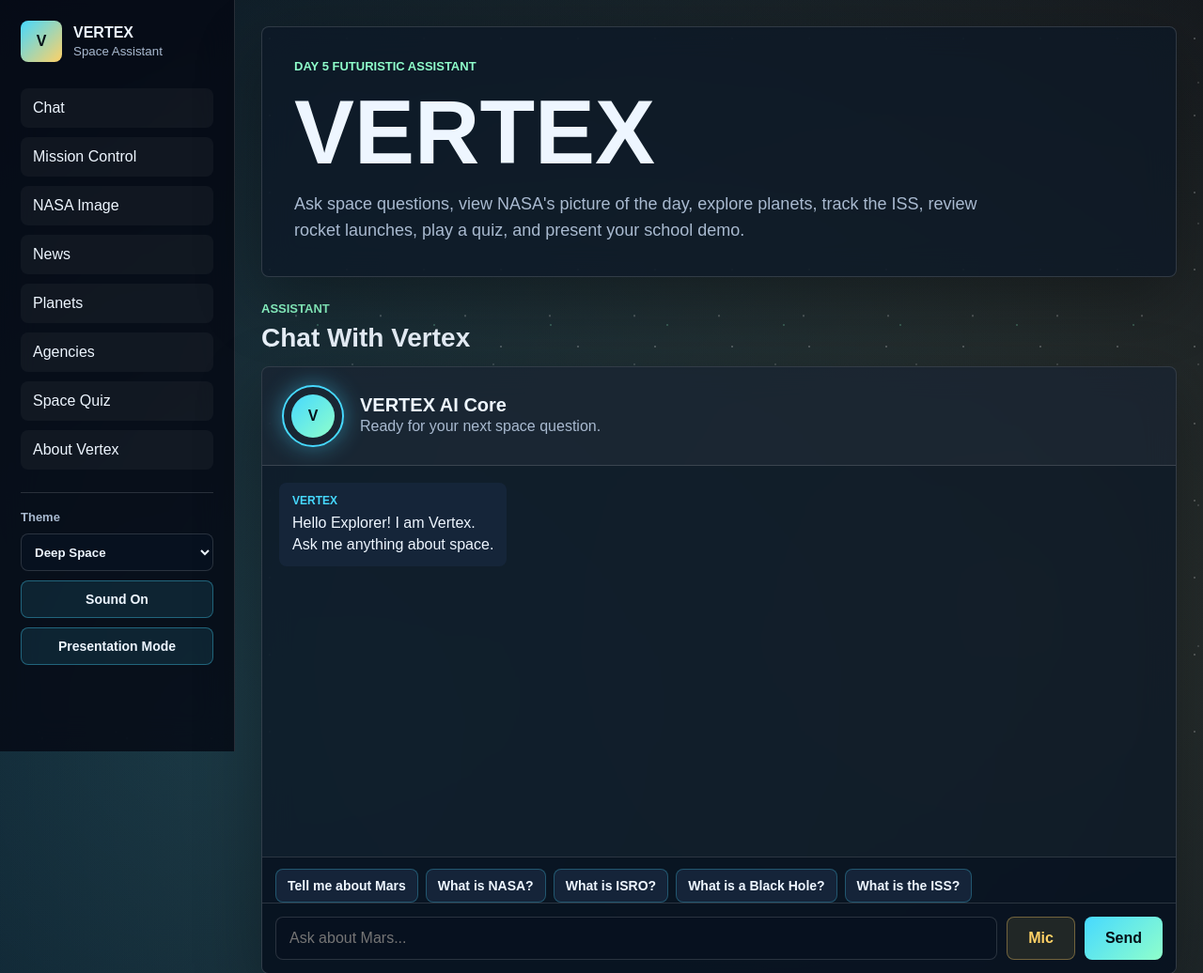
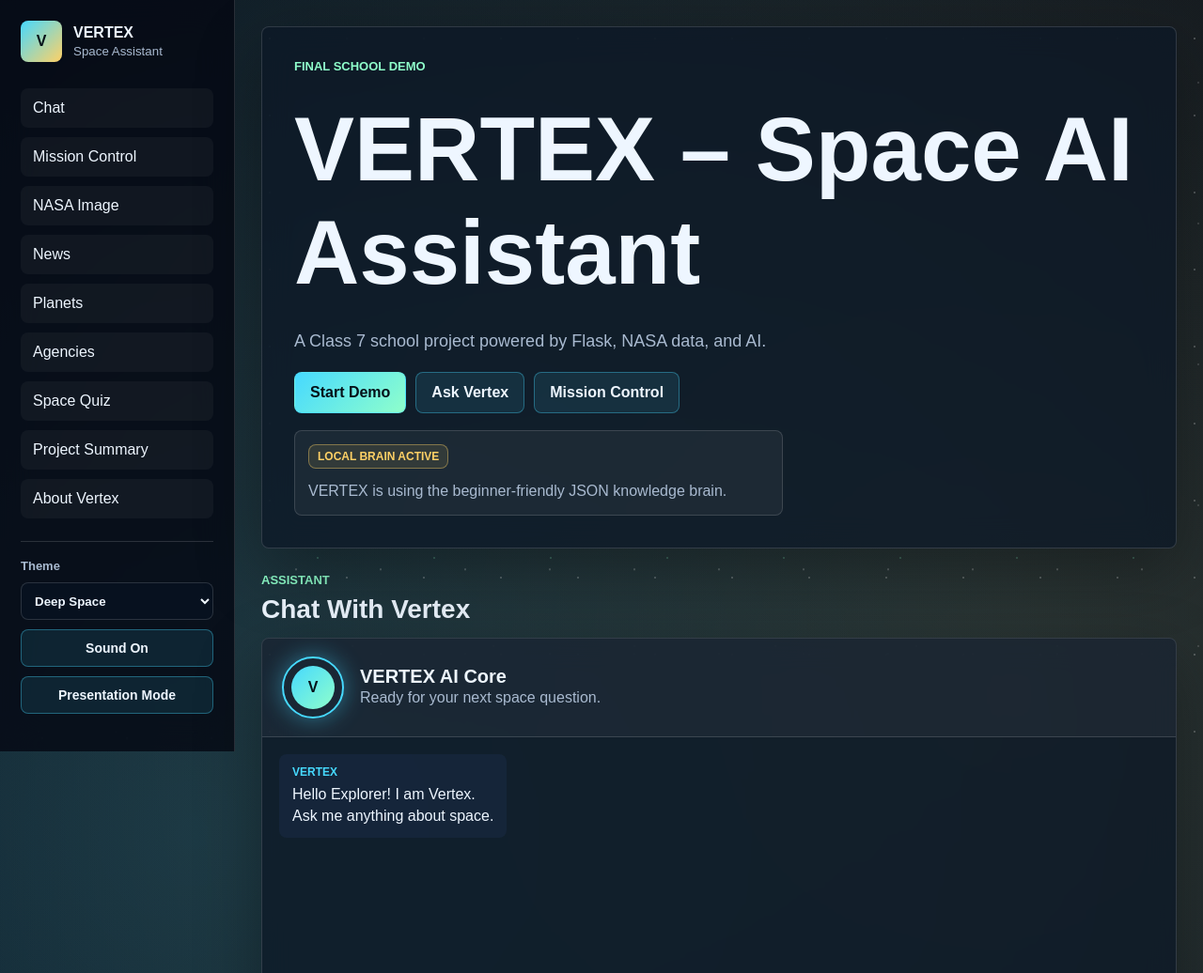
Before and after one commit to rounak-project/vertex-ai-chatbot, a Flask app: page / in a window 1280 px wide. Shown: the top 1036 px of the page at 94% size. Run offline with Flask 3, Linux system fonts and the light colour scheme; data that the repository does not hold is empty.

Commit message:
Day 6 - Finalized Vertex AI assistant demo

```diff
--- a/chatbot.py
+++ b/chatbot.py
@@ -6,6 +6,7 @@
 """
 
 import json
+import os
 from pathlib import Path
 
 
@@ -13,6 +14,7 @@
 KNOWLEDGE_FILE = BASE_DIR / "data" / "space_knowledge.json"
 UNKNOWN_REPLY = "I am still learning about space. Please ask me another space question."
 EMPTY_REPLY = "Please type a space question for VERTEX."
+GROQ_MODEL = os.getenv("GROQ_MODEL", "llama-3.1-8b-instant")
 
 
 def load_knowledge_base():
@@ -24,13 +26,13 @@
 SPACE_KNOWLEDGE = load_knowledge_base()
 
 
-def get_vertex_response(user_message):
-    """Find the best VERTEX answer for a user message.
+def find_local_answer(user_message):
+    """Find the best local answer from the JSON knowledge base.
 
     The search is beginner friendly on purpose. It checks whether any keyword
     from the JSON file appears in the student's question.
     """
-    message = user_message.lower().strip()
+    message = str(user_message or "").lower().strip()
 
     if not message:
         return EMPTY_REPLY
@@ -50,4 +52,89 @@
     if best_answer:
         return best_answer
 
+    return None
+
+
+def has_groq_key():
+    """Return True when the optional Groq AI key exists in the environment."""
+    api_key = os.getenv("GROQ_API_KEY", "").strip()
+    return bool(api_key and api_key != "your_groq_api_key_here")
+
+
+def ask_groq_ai(user_message):
+    """Ask Groq for a short, safe, student-friendly space answer.
+
+    The import stays inside this function so the app can still run without the
+    Groq package installed. That keeps offline school demo mode reliable.
+    """
+    try:
+        from groq import Groq
+
+        client = Groq(api_key=os.getenv("GROQ_API_KEY"))
+        response = client.chat.completions.create(
+            model=GROQ_MODEL,
+            messages=[
+                {
+                    "role": "system",
+                    "content": (
+                        "You are VERTEX, a school-friendly space AI assistant. "
+                        "Answer only in a safe, educational way. Keep answers "
+                        "simple enough for a Class 7 student. Prefer space and "
+                        "science topics. Use 5 to 8 short lines maximum."
+                    )
+                },
+                {
+                    "role": "user",
+                    "content": user_message
+                }
+            ],
+            temperature=0.4,
+            max_tokens=220
+        )
+
+        return response.choices[0].message.content.strip()
+    except Exception:
+        # If the online AI fails, VERTEX falls back without crashing the demo.
+        return UNKNOWN_REPLY
+
+
+def get_ai_status():
+    """Explain which VERTEX brain mode is currently available."""
+    provider = os.getenv("AI_PROVIDER", "local").lower()
+
+    if provider == "groq" and has_groq_key():
+        return {
+            "provider": "groq",
+            "mode": "Groq AI Active",
+            "message": "Local answers are checked first. Groq helps when VERTEX needs a real AI answer."
+        }
+
+    if provider == "groq":
+        return {
+            "provider": "local",
+            "mode": "Offline Demo Mode",
+            "message": "Groq is selected, but no API key is set. VERTEX is using the local brain."
+        }
+
+    return {
+        "provider": "local",
+        "mode": "Local Brain Active",
+        "message": "VERTEX is using the beginner-friendly JSON knowledge brain."
+    }
+
+
+def get_vertex_response(user_message):
+    """Return a local answer first, then optional Groq AI, then fallback."""
+    clean_message = str(user_message or "").strip()
+
+    if not clean_message:
+        return EMPTY_REPLY
+
+    local_answer = find_local_answer(clean_message)
+    if local_answer:
+        return local_answer
+
+    if os.getenv("AI_PROVIDER", "local").lower() == "groq" and has_groq_key():
+        return ask_groq_ai(clean_message)
+
     return UNKNOWN_REPLY
--- a/main.py
+++ b/main.py
@@ -6,10 +6,9 @@
 from dotenv import load_dotenv
 from flask import Flask, jsonify, render_template, request, url_for
 
-from chatbot import get_vertex_response
+load_dotenv()
 
-
-load_dotenv()
+from chatbot import get_ai_status, get_vertex_response
 
 app = Flask(__name__)
 
@@ -148,6 +147,12 @@
     return jsonify({"response": vertex_response})
 
 
+@app.route("/api/ai-status")
+def ai_status():
+    """API route that tells the frontend which VERTEX brain is active."""
+    return jsonify(get_ai_status())
+
+
 @app.route("/api/nasa/apod")
 def nasa_apod():
     """API route for the NASA Astronomy Picture of the Day card."""
--- a/requirements.txt
+++ b/requirements.txt
@@ -1,3 +1,4 @@
 Flask==3.1.1
+groq
 python-dotenv==1.1.1
 requests==2.32.4
--- a/static/script.js
+++ b/static/script.js
@@ -24,6 +24,8 @@
 const quizChoices = document.querySelector("#quizChoices");
 const quizFeedback = document.querySelector("#quizFeedback");
 const restartQuizButton = document.querySelector("#restartQuizButton");
+const aiStatusMode = document.querySelector("#aiStatusMode");
+const aiStatusMessage = document.querySelector("#aiStatusMessage");
 const backupSpaceImage = "/static/images/apod-backup.svg";
 const savedTheme = localStorage.getItem("vertex-theme") || "deep-space";
 const savedMute = localStorage.getItem("vertex-muted") === "true";
@@ -473,6 +475,17 @@
   missionUpdatedText.textContent = `Last updated: ${new Date().toLocaleTimeString()}`;
 }
 
+async function loadAiStatus() {
+  try {
+    const status = await fetchJson("/api/ai-status");
+    aiStatusMode.textContent = status.mode;
+    aiStatusMessage.textContent = status.message;
+  } catch (error) {
+    aiStatusMode.textContent = "Offline Demo Mode";
+    aiStatusMessage.textContent = "AI status could not load, but the local demo can still run.";
+  }
+}
+
 planetSearch.addEventListener("input", filterPlanets);
 refreshMissionButton.addEventListener("click", loadMissionControl);
 
@@ -584,5 +597,6 @@
 updateMuteButton();
 showQuizQuestion();
 setupVoiceInput();
+loadAiStatus();
 loadDashboardData();
 loadMissionControl();
--- a/static/style.css
+++ b/static/style.css
@@ -224,6 +224,7 @@
   min-height: 260px;
   display: grid;
   align-content: center;
+  gap: 18px;
   padding: 34px;
 }
 
@@ -296,6 +297,48 @@
   max-width: 740px;
   margin-bottom: 0;
   font-size: 18px;
+}
+
+.hero-actions {
+  display: flex;
+  flex-wrap: wrap;
+  gap: 10px;
+}
+
+.hero-button {
+  display: inline-flex;
+  min-height: 44px;
+  align-items: center;
+  border: 1px solid rgba(70, 217, 255, 0.36);
+  border-radius: 8px;
+  padding: 0 16px;
+  color: var(--text);
+  background: rgba(70, 217, 255, 0.1);
+  font-weight: 700;
+  text-decoration: none;
+}
+
+.hero-button.primary {
+  color: #041018;
+  background: linear-gradient(135deg, var(--accent), var(--accent-2));
+}
+
+.hero-button:hover {
+  filter: brightness(1.08);
+}
+
+.ai-status-card {
+  width: min(520px, 100%);
+  border: 1px solid var(--line);
+  border-radius: 8px;
+  padding: 14px;
+  background: rgba(255, 255, 255, 0.05);
+}
+
+.ai-status-card p {
+  margin: 0;
+  color: var(--muted);
+  line-height: 1.45;
 }
 
 .section-grid {
@@ -831,6 +874,7 @@
 body.presentation-mode #news,
 body.presentation-mode #planets,
 body.presentation-mode #agencies,
+body.presentation-mode #project-summary,
 body.presentation-mode #about {
   display: none;
 }
@@ -931,6 +975,11 @@
     flex: 1 1 100%;
   }
 
+  .hero-button {
+    justify-content: center;
+    width: 100%;
+  }
+
   .with-action,
   .launch-panel-header {
     align-items: stretch;
--- a/templates/index.html
+++ b/templates/index.html
@@ -30,6 +30,7 @@
         <a href="#planets">Planets</a>
         <a href="#agencies">Agencies</a>
         <a href="#space-quiz">Space Quiz</a>
+        <a href="#project-summary">Project Summary</a>
         <a href="#about">About Vertex</a>
       </nav>
 
@@ -51,13 +52,21 @@
         <button id="exitPresentationButton" class="secondary-button" type="button">Exit Presentation Mode</button>
       </div>
 
-      <section class="hero glass-panel">
-        <p class="eyebrow">Day 5 Futuristic Assistant</p>
-        <h1>VERTEX</h1>
+      <section id="demo-start" class="hero glass-panel">
+        <p class="eyebrow">Final School Demo</p>
+        <h1>VERTEX – Space AI Assistant</h1>
         <p class="subtitle">
-          Ask space questions, view NASA's picture of the day, explore planets,
-          track the ISS, review rocket launches, play a quiz, and present your school demo.
+          A Class 7 school project powered by Flask, NASA data, and AI.
         </p>
+        <div class="hero-actions">
+          <a class="hero-button primary" href="#demo-start">Start Demo</a>
+          <a class="hero-button" href="#chat">Ask Vertex</a>
+          <a class="hero-button" href="#mission-control">Mission Control</a>
+        </div>
+        <article class="ai-status-card" aria-label="AI brain status">
+          <span id="aiStatusMode" class="tag">Checking AI status...</span>
+          <p id="aiStatusMessage">VERTEX is checking which brain is active.</p>
+        </article>
       </section>
 
       <section id="chat" class="section-grid">
@@ -204,6 +213,51 @@
         </div>
       </section>
 
+      <section id="project-summary" class="about-section glass-panel">
+        <p class="eyebrow">Final Summary</p>
+        <h2>Project Summary</h2>
+
+        <div class="about-grid">
+          <article>
+            <h3>What Is Vertex?</h3>
+            <p>
+              VERTEX is a space-themed AI assistant dashboard made with Python, Flask,
+              HTML, CSS, JavaScript, NASA data, and an optional Groq AI brain.
+            </p>
+          </article>
+          <article>
+            <h3>What Problem Does It Solve?</h3>
+            <p>
+              It makes space learning more interactive by combining chatbot answers,
+              space facts, NASA images, mission data, and a quiz in one demo.
+            </p>
+          </article>
+          <article>
+            <h3>Features</h3>
+            <ul>
+              <li>Chatbot with local brain and optional AI API.</li>
+              <li>NASA image, ISS tracker, launches, planets, and agencies.</li>
+              <li>Voice input, speech output, themes, quiz, and presentation mode.</li>
+            </ul>
+          </article>
+          <article>
+            <h3>Technologies Used</h3>
+            <ul>
+              <li>Python, Flask, JSON, and environment variables.</li>
+              <li>HTML, CSS variables, JavaScript fetch, and browser APIs.</li>
+              <li>NASA API, ISS API, and optional Groq API.</li>
+            </ul>
+          </article>
+          <article>
+            <h3>What I Learned</h3>
+            <p>
+              I learned how a web app sends requests, loads data, handles errors,
+              stores settings, and connects a simple chatbot to optional AI.
+            </p>
+          </article>
+        </div>
+      </section>
+
       <section id="about" class="about-section glass-panel">
         <p class="eyebrow">About Vertex</p>
         <h2>Built For A School Demo</h2>
```
Also changed, not shown: DEMO_SCRIPT.md (added, +23 -0 lines), DEPLOYMENT.md (added, +68 -0 lines), FINAL_CHECKLIST.md (added, +22 -0 lines), README.md, 1 other file.
